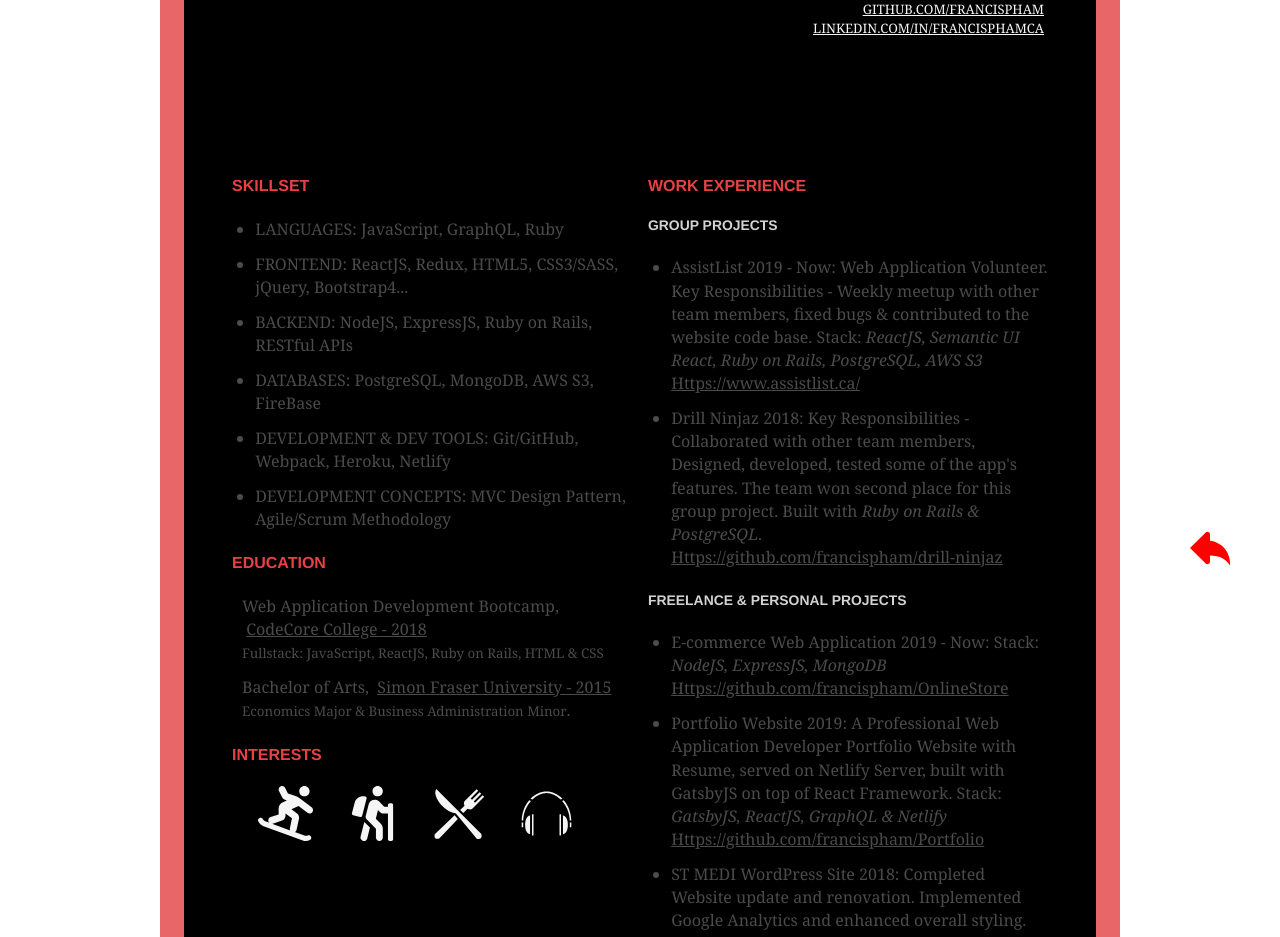
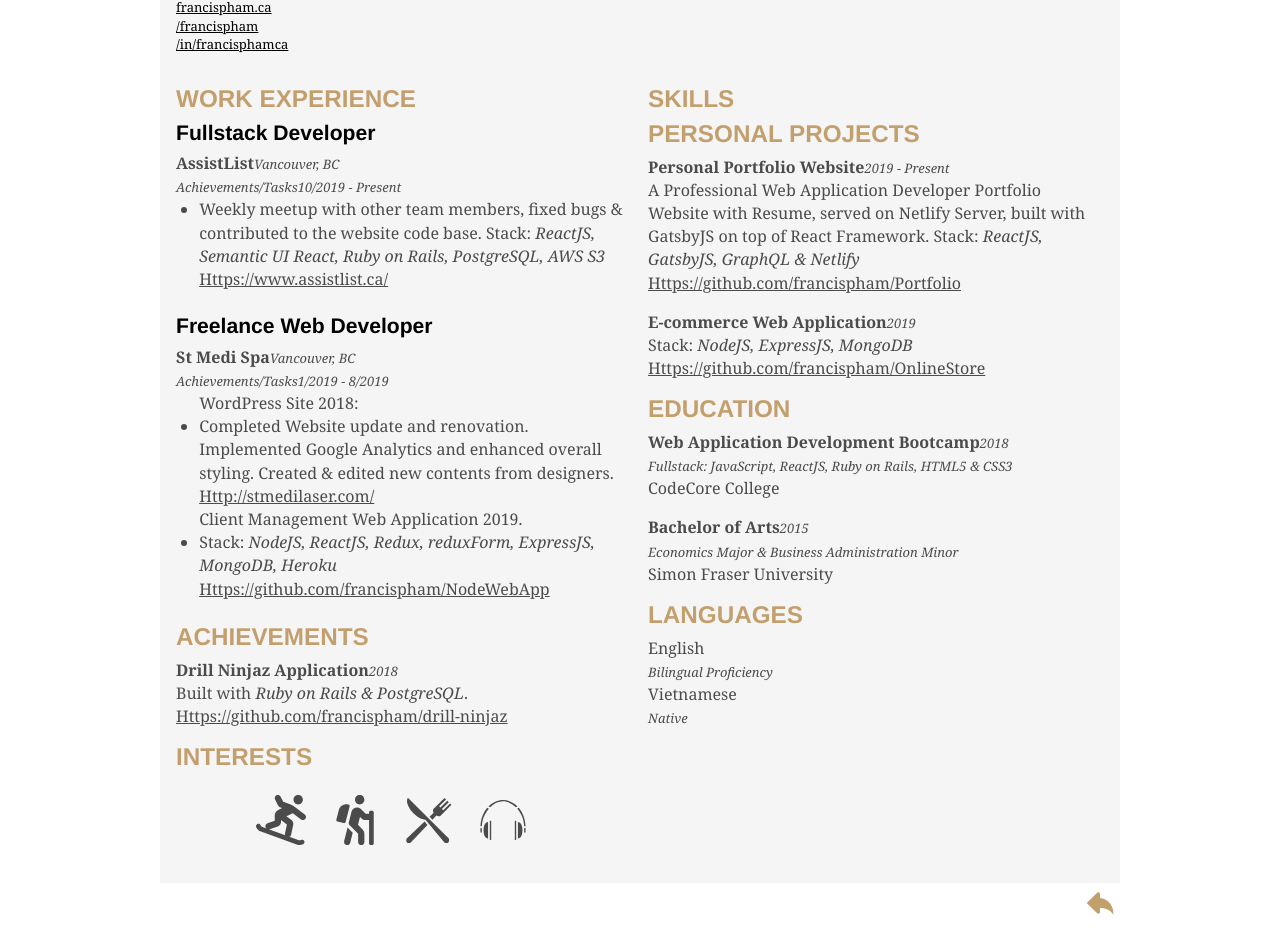
Before and after one commit to francispham/Portfolio, a Gatsby site: page /resume in a window 1280 px wide. Shown: the part 182-1119 px from the top of the page. Built offline with nearby package versions, Linux system fonts and the light colour scheme; Gatsby itself is replaced by a stand-in of ours.

Commit message:
Edited Layout for Resume

```diff
--- a/src/css/layout.css
+++ b/src/css/layout.css
@@ -7,19 +7,20 @@ html {
 
 body {
   font-family:"Optima", sans-serif;
-  margin: 0;
   animation: colorchange 30s;
   -webkit-animation: colorchange 30s;
+  margin: 0;
+  width: 100%;
   height: 100%;
-  width: 100%;
+  min-width: 550px;
 }
 
 @keyframes colorchange
 {
   0%   {background: #FFFDE0;}
   25%  {background: #FFFDDD;}
-  50%  {background: rgb(158, 155, 113);}
-  75%  {background: #EDECED;}
+  50%  {background: #E2DFB5;}
+  75%  {background: #FFFDDD;}
   100% {background: #FFFDE0;}
 }
 
@@ -57,12 +58,13 @@ template {
 a {
   background-color: transparent;
   -webkit-text-decoration-skip: objects;
-  color: #C05B48;
+  color: #C39F6D;
   text-decoration: none;
 }
 a:active,
 a:hover {
   outline-width: 0;
+  color: #DDBC8D;
 }
 abbr[title] {
   border-bottom: none;
@@ -631,7 +633,7 @@ pre tt:after {
   display: flex;
   flex-direction: row;
   flex-wrap: wrap;
-  justify-content: space-around;
+  justify-content: space-between;
 }
 .container > li {
   flex: 1;
--- a/src/css/resume.css
+++ b/src/css/resume.css
@@ -1,109 +1,85 @@
-.resume-container {
+.resume {
     margin: auto;
-    background: #E96668;
     max-width: 960px;
-}
-.resume-container .gatsby-image-wrapper {
-    height: 18em;
-    opacity: .3;
-}
-
-.resume {
-    /* min-width: 550px; */
-    padding: 1rem 0;
-    max-width: 95%;
-    margin: auto;
     color: #4B4B4B;
 }
 
-.resume section {
+.resume p {
+    margin-bottom: 0;
+}
+
+.resume header {
+    padding: 1rem;
+    background-color:whitesmoke;
+}
+.resume header a {
+    color: black;
+}
+.resume header h1, h4 {
+    margin-bottom: 0;
+}
+
+.resume main {
+    padding: 1rem;
+}
+.resume main a {
+    color: #4B4B4B;
+}
+
+.resume main .infoDetails {
+    padding-bottom: 1rem;
+}
+
+.resume main .container em {
+    font-size: small;
+}
+
+.resume main svg {
+    margin-right: 1.5rem;
+    color: #4B4B4B;
+}
+
+.resume .resumeGridBox {
     display: grid;
     grid-template-columns: 1fr 1fr;
     grid-column-gap: 1rem;
     grid-gap: 1rem;
-    padding: 3em;
-    background-color:black;
+    background-color:whitesmoke;
 }
 
-.resume .header {
-    padding: 7em 4em;
-    background-color:black;
-    font-size: small;
+.resume a:hover,
+.resume a:active {
+    color: #DDBC8D;
 }
 
-.resume .title h1 {
-    font-size: 3rem;
+.resume h2 {
+    color: #C39F6D;
+    margin-bottom: 0.5rem;
+}
+.resume h3, h4 {
+    color: black;
+    margin-bottom: 0.5rem;
 }
 
-.resume .infor {
-    z-index: 999;
+.resume footer {
+    position: sticky;
+    text-align: right;
 }
-.resume .infor p {
-    margin: 0px;
-    text-align: right;
-    color: whitesmoke;
+.resume footer a {
+    color: #C39F6D;
 }
-.resume .infor a{
-    color: whitesmoke;
-}
-.resume-container .link {
-    position: fixed;
-    text-align: center;
-    width: 60px;
-    height: 60px;
-    bottom: 40px;
-    right: 40px;
-}
-.resume-container .link a {
-    color: red;
-    margin-top: 22px;
-}
-.resume-container .link a:hover,
-.resume-container .link a:active {
-  color: #E96668;
+.resume footer a:hover,
+.resume footer a:active {
+    color: #DDBC8D;
 }
 
-.resume .main a {
-    color: #4B4B4B;
-    text-align: left;
-}
-.resume a:hover,
-.resume a:active {
-  color: gray;
-}
 
-.resume h1,
-.resume h2,
-.resume h3,
-.resume h4 {
-    color: #E74144;
-}
-.resume h5 {
-    color: lightgray;
-}
-
-.resume svg {
-    margin-right: 2em;
-    color: whitesmoke;
-}
-
-@media (max-width: 850px) {
-    .resume .header {
+@media (max-width: 865px) {
+    .resume header {
         text-align: center;
     }
-    .resume-container .gatsby-image-wrapper {
-        height: 25em;
-    }
 
-    .resume section div {
+    .resume main div {
         grid-column: span 2;
     }
-    .resume .infor p {
-    text-align: left;
-    }
 }
-@media only screen and (min-width: 965px) {
-        .resume-container .gatsby-image-wrapper {
-        height: 0;
-    }
-}
--- a/src/pages/resume.js
+++ b/src/pages/resume.js
@@ -1,166 +1,79 @@
 import React from 'react';
-import { Link, useStaticQuery } from 'gatsby';
+import { Link } from 'gatsby';
 import { FaSnowboarding, FaHiking } from 'react-icons/fa'
 import { GiKnifeFork, GiHeadphones } from 'react-icons/gi'
-import Img from 'gatsby-image';
 import { TiArrowBack } from 'react-icons/ti'
 
 import '../css/resume.css';
 
 const Resume = () => {
-  const data = useStaticQuery(graphql`
-    query MyImage {
-      site {
-        siteMetadata {
-          title
-        }
-      }
-      file(relativePath: {eq: "keyboard.jpg"}) {
-        childImageSharp {
-          fluid {
-            srcWebp
-            aspectRatio
-            base64
-            sizes
-            src
-            srcSet
-          }
-        }
-      }
-    }
-  `)
-
   return (
-    <div className="resume-container">
-      <Img
-        style={{
-          position: 'absolute',
-          left: 0,
-          right: 0
-        }}
-        fluid={data.file.childImageSharp.fluid}
-        alt="Keyboard"
-      />
     <div className="resume">
-        <section className="header">
-          <div className="title">
+      <header>
+        <h1>FRANCIS PHAM</h1>
+        <h4>Junior Software Developer</h4>
+        <p>
+          Passion to learn & efficient problem solver
+          seeking to build Web App to make life better for everyone
+        </p>
+        <br />
+        <div className="container" style={{fontSize:'small', justifyContent:'space-around'}}>
           <div>
-              <h1 style={{ marginBottom: '0px' }}>FRANCIS PHAM</h1>
-              <h4>Passion to Learn Junior Web App Developer</h4>
+            <a
+              href="mailto:francis.pham.ca@gmail.com"
+              target="_black"
+              rel="noopener noreferrer"
+            >
+              francis.pham.ca@gmail.com
+            </a>
           </div>
-          </div>
-          <div className="infor">
-            <p>VANCOUVER, BC</p>
-            <p>604.716.5452</p>
-            <p>
+          <div>604.716.5452</div>
+          <div>British Columbia, Canada</div>
+          <div>
             <a
               href="https://www.francispham.ca/"
               target="_black"
               rel="noopener noreferrer"
             >
-                WWW.FRANCISPHAM.CA
+              francispham.ca
             </a>
-            </p>
-            <p>
-              <a
-                href="mailto:francis.pham.ca@gmail.com"
-                target="_black"
-                rel="noopener noreferrer"
-              >
-                FRANCIS.PHAM.CA@GMAIL.COM
-              </a>
-            </p>
-            <p>
+          </div>
+          <div>
             <a
               href="https://github.com/francispham/"
               target="_black"
               rel="noopener noreferrer"
             >
-                GITHUB.COM/FRANCISPHAM
+              /francispham
             </a>
-            </p>
-            <p>
+          </div>
+          <div>
             <a
               href="https://linkedin.com/in/francisphamca/"
               target="_black"
               rel="noopener noreferrer"
             >
-                LINKEDIN.COM/IN/FRANCISPHAMCA
+              /in/francisphamca
             </a>
-            </p>
           </div>
-        </section>
+        </div>
+      </header>
 
-        <section className="main">
+      <main className="resumeGridBox">
         <div>
-            <h4>SKILLSET</h4>
-            <ul>
-              <li>LANGUAGES: JavaScript, GraphQL, Ruby</li>
-              <li>
-                FRONTEND: ReactJS, Redux, HTML5, CSS3/SASS, jQuery,
-                Bootstrap4...{' '}
-              </li>
-              <li>
-                BACKEND: NodeJS, ExpressJS, Ruby on Rails, RESTful APIs
-              </li>
-              <li>DATABASES: PostgreSQL, MongoDB, AWS S3, FireBase</li>
-              <li>
-                DEVELOPMENT & DEV TOOLS: Git/GitHub, Webpack,
-                Heroku, Netlify
-              </li>
-              <li>
-                DEVELOPMENT CONCEPTS: MVC Design Pattern, Agile/Scrum
-                Methodology
-              </li>
-            </ul>
-            <h4>EDUCATION</h4>
-            <ul style={{ listStyleType: 'none', marginLeft: '10px' }}>
-              <li>
-                Web Application Development Bootcamp, &nbsp;
-                <a
-                  href="https://codecore.ca/"
-                  target="_black"
-                  rel="noopener noreferrer"
-                >
-                  CodeCore College - 2018
-                </a>
-                <p>
-                  <small>
-                    Fullstack: JavaScript, ReactJS, Ruby on Rails, HTML & CSS
-                  </small>
-                </p>
-              </li>
-              <li>
-                Bachelor of Arts, &nbsp;
-                <a
-                  href="https://sfu.ca/"
-                  target="_black"
-                  rel="noopener noreferrer"
-                >
-                  Simon Fraser University - 2015
-                </a>
-                <p>
-                  <small>Economics Major & Business Administration Minor</small>
-                  .
-                </p>
-              </li>
-            </ul>
-            <h4>INTERESTS</h4>
-            <div style={{ textAlign: 'center' }}>
-              <FaSnowboarding size={55} />
-              <FaHiking size={55} />
-              <GiKnifeFork size={55} />
-              <GiHeadphones size={55} />
+          <h2>WORK EXPERIENCE</h2>
+          <h3>Fullstack Developer</h3>
+          <div className="container">
+            <strong>AssistList</strong>
+            <em>Vancouver, BC</em>
           </div>
-            <div className="interests-container"></div>
+          <div className="container">
+            <em>Achievements/Tasks</em>
+            <em>10/2019 - Present</em>
           </div>
-          <div className="work">
-            <h4>WORK EXPERIENCE</h4>
-            <h5>GROUP PROJECTS</h5>
           <ul>
             <li>
-                AssistList 2019 - Now: Web Application Volunteer. Key Responsibilities
-                - Weekly meetup with other team members, fixed bugs &
+              Weekly meetup with other team members, fixed bugs &
               contributed to the website code base. Stack:{' '}
               <em>
                 ReactJS, Semantic UI React, Ruby on Rails, PostgreSQL, AWS S3
@@ -175,53 +88,20 @@ const Resume = () => {
                 </a>
               </p>
             </li>
+          </ul>
+          <h3>Freelance Web Developer</h3>
+          <div className="container">
+            <strong>St Medi Spa</strong>
+            <em>Vancouver, BC</em>
+          </div>
+          <div className="container">
+            <em>Achievements/Tasks</em>
+            <em>1/2019 - 8/2019</em>
+          </div>
+          <ul>
+            WordPress Site 2018:
             <li>
-                Drill Ninjaz 2018: Key Responsibilities - Collaborated with
-                other team members, Designed, developed, tested some of the
-                app's features. The team won second place for this group
-                project. Built with <em>Ruby on Rails & PostgreSQL</em>.
-                <p>
-                  <a
-                    href="https://github.com/francispham/drill-ninjaz"
-                    target="_black"
-                    rel="noopener noreferrer"
-                  >
-                    Https://github.com/francispham/drill-ninjaz
-                  </a>
-                </p>
-              </li>
-            </ul>
-            <h5>FREELANCE & PERSONAL PROJECTS</h5>
-            <ul>
-              <li>
-                E-commerce Web Application 2019 - Now: Stack:{' '}
-                <em>NodeJS, ExpressJS, MongoDB</em>
-                <p>
-                  <a
-                    href="https://github.com/francispham/OnlineStore"
-                    target="_black"
-                    rel="noopener noreferrer"
-                  >
-                    Https://github.com/francispham/OnlineStore
-                  </a>
-                </p>
-              </li>
-              <li>
-                Portfolio Website 2019: A Professional Web Application Developer Portfolio Website with
-                Resume, served on Netlify Server, built with GatsbyJS on top of React Framework. Stack:{' '}
-                <em>GatsbyJS, ReactJS, GraphQL & Netlify</em>
-                <p>
-                  <a
-                    href="https://github.com/francispham/Portfolio"
-                    target="_black"
-                    rel="noopener noreferrer"
-                  >
-                    Https://github.com/francispham/Portfolio
-                  </a>
-                </p>
-              </li>
-              <li>
-                ST MEDI WordPress Site 2018: Completed Website update and
+              Completed Website update and
               renovation. Implemented Google Analytics and enhanced overall
               styling. Created & edited new contents from designers.
               <p>
@@ -233,10 +113,9 @@ const Resume = () => {
                   Http://stmedilaser.com/
                 </a>
               </p>
-                <p>Client Management Web Application 2019. Stack:{' '}
-                  <em>
-                    NodeJS, ReactJS, Redux, reduxForm, ExpressJS, MongoDB, Heroku
-                  </em>{' '}
+              Client Management Web Application 2019.
+              <li>
+              Stack: <em>NodeJS, ReactJS, Redux, reduxForm, ExpressJS, MongoDB, Heroku</em>{' '}
                 <a
                   href="https://github.com/francispham/NodeWebApp"
                   target="_black"
@@ -244,18 +123,122 @@ const Resume = () => {
                 >
                   Https://github.com/francispham/NodeWebApp
                 </a>
-                </p>
+              </li>
             </li>
           </ul>
+          <h2>ACHIEVEMENTS</h2>
+          <div className="container">
+            <strong>Drill Ninjaz Application</strong>
+            <em>2018</em>
           </div>
-        </section>
+          <div className="infoDetails">
+            <p>
+              Built with <em>Ruby on Rails & PostgreSQL</em>.
+            </p>
+            <p>
+              <a
+                href="https://github.com/francispham/drill-ninjaz"
+                target="_black"
+                rel="noopener noreferrer"
+              >
+                Https://github.com/francispham/drill-ninjaz
+                </a>
+            </p>
           </div>
-      <div className="link">
-        <Link to="/">
-          <TiArrowBack size={60} />
-        </Link>
+          <h2>INTERESTS</h2>
+          <div style={{
+            textAlign: 'center',
+            padding: '1rem',
+          }}>
+            <FaSnowboarding size={50} />
+            <FaHiking size={50} />
+            <GiKnifeFork size={50} />
+            <GiHeadphones size={50} />
           </div>
         </div>
+
+        <div>
+          <h2>SKILLS</h2>
+          <div className="container">
+
+          </div>
+          <h2>PERSONAL PROJECTS</h2>
+          <div className="container">
+            <strong>Personal Portfolio Website</strong>
+            <em>2019 - Present</em>
+          </div>
+          <div className="infoDetails">
+            <p>
+              A Professional Web Application Developer Portfolio Website with
+              Resume, served on Netlify Server, built with GatsbyJS on top of React Framework.
+              Stack: <em>ReactJS, GatsbyJS, GraphQL & Netlify</em>
+            </p>
+            <p>
+              <a
+                href="https://github.com/francispham/Portfolio"
+                target="_black"
+                rel="noopener noreferrer"
+              >
+                Https://github.com/francispham/Portfolio
+              </a>
+            </p>
+          </div>
+          <div className="container">
+            <strong>E-commerce Web Application</strong>
+            <em>2019</em>
+          </div>
+          <div className="infoDetails">
+            <p>
+              Stack: <em>NodeJS, ExpressJS, MongoDB</em>
+            </p>
+            <p>
+              <a
+                href="https://github.com/francispham/OnlineStore"
+                target="_black"
+                rel="noopener noreferrer"
+              >
+                Https://github.com/francispham/OnlineStore
+              </a>
+            </p>
+          </div>
+          <h2>EDUCATION</h2>
+          <div className="container">
+            <strong>Web Application Development Bootcamp</strong>
+            <em>2018</em>
+          </div>
+          <div className="container" style={{ paddingBottom: '1rem' }}>
+            <em>Fullstack: JavaScript, ReactJS, Ruby on Rails, HTML5 & CSS3</em>
+            <p>CodeCore College</p>
+          </div>
+          <div className="container">
+            <strong>Bachelor of Arts</strong>
+            <em>2015</em>
+          </div>
+          <div className="container" style={{ paddingBottom: '1rem'}}>
+            <em>Economics Major & Business Administration Minor</em>
+            <p>Simon Fraser University</p>
+          </div>
+          <h2>LANGUAGES</h2>
+          <div className="container">
+            <div>
+              <p>English</p>
+              <em>Bilingual Proficiency</em>
+            </div>
+            <div>
+              <p>Vietnamese</p>
+              <em>Native</em>
+            </div>
+          </div>
+        </div>
+      </main>
+
+      <footer>
+        <Link to="/">
+          <TiArrowBack size={40} />
+        </Link>
+      </footer>
+    </div>
+
   )
 }
 
```
Also changed, not shown: src/pages/skills.js (+4 -4 lines). Lines whose indentation alone changed are shown as unchanged.
